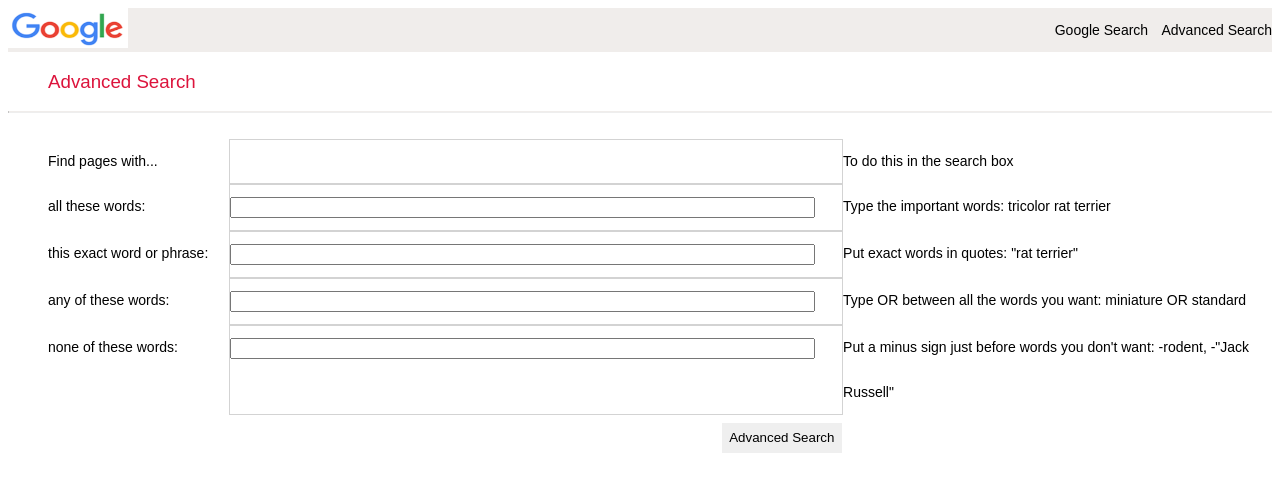
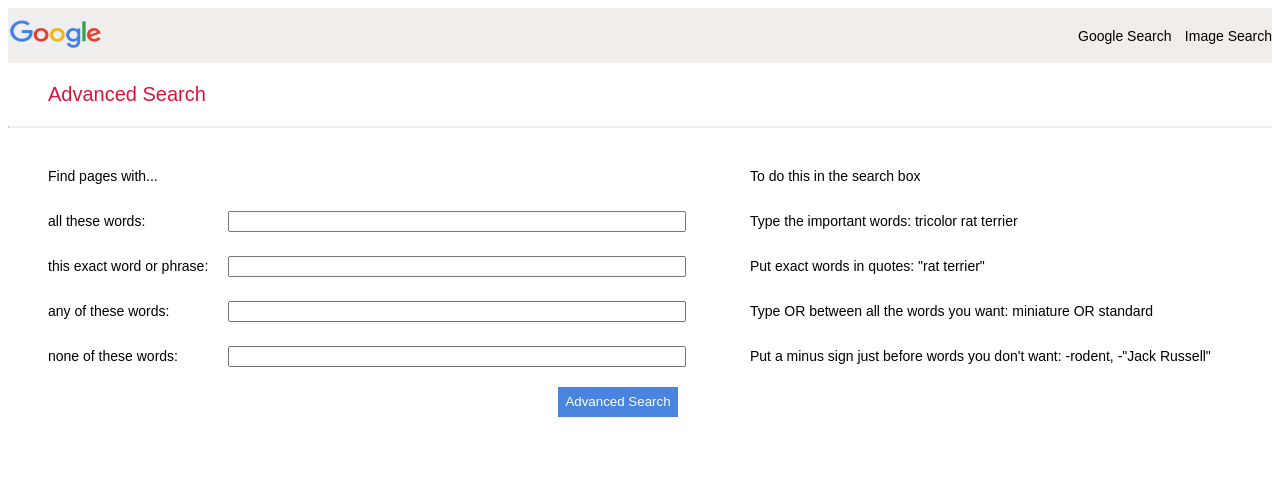
Before and after one commit to tomunoz/search, a plain HTML site: page advancedsearch.html in a window 1280 px wide. Drawn offline with Linux system fonts and the light colour scheme.

Commit message:
Completed project 0

```diff
--- a/advancedsearch.html
+++ b/advancedsearch.html
@@ -7,18 +7,11 @@
 </head>
 
 <body>
-    <!--
-    <div class="flexsearchnav">
-        <div class="leftnav"><img id="advancedlogo" src="GoogleAdvanced.png"></div>
-        <div class="rightnav"><a href="index.html">Google Search</a> &nbsp;&nbsp; <a href="advancedsearch.html">Advanced
-                Search</a></div>
-    </div>
--->
 
     <div class="flexsearchnav">
-        <div class="leftnav"><img id="advancedlogo" src="GoogleAdvanced.png"></div>
+        <div class="leftnav"><img id="advancedlogo" src="GoogleAdvanced2.png"></div>
         <div class="middlenav"><a href="index.html">Google Search</a></div>&nbsp&nbsp&nbsp
-        <div class="rightnav"><a href="advancedsearch.html">Advanced Search</a></div>
+        <div class="rightnav"><a href="imagesearch.html">Image Search</a></div>
     </div>
 
 
@@ -32,37 +25,37 @@
         <form action="https://www.google.com/search">
             <div class="flex-container">
                 <div class="leftcolumn">Find pages with...</div>
-                <div class="middlecolumn"></div>
+                <div class="middlecolumn"><input type="hidden" class="middlecolumninput"></div>
                 <div class="rightcolumn">To do this in the search box</div>
             </div>
             <div class="flex-container">
                 <div class="leftcolumn">all these words:</div>
-                <div class="middlecolumn"><input type="text" name="as_q" size="70%"></div>
+                <div class="middlecolumn"><input type="text" name="as_q" class="middlecolumninput"></div>
                 <div class="rightcolumn">Type the important words: tricolor rat terrier</div>
             </div>
 
             <div class="flex-container">
                 <div class="leftcolumn">this exact word or phrase:</div>
-                <div class="middlecolumn"><input type="text" name="as_epq" size="70%"></div>
+                <div class="middlecolumn"><input type="text" name="as_epq" class="middlecolumninput"></div>
                 <div class="rightcolumn">Put exact words in quotes: "rat terrier"</div>
             </div>
 
             <div class="flex-container">
                 <div class="leftcolumn">any of these words:</div>
-                <div class="middlecolumn"><input type="text" name="as_oq" size="70%"></div>
+                <div class="middlecolumn"><input type="text" name="as_oq" class="middlecolumninput"></div>
                 <div class="rightcolumn">Type OR between all the words you want: miniature OR standard</div>
             </div>
 
             <div class="flex-container">
                 <div class="leftcolumn">none of these words:</div>
-                <div class="middlecolumn"><input type="text" name="as_eq" size="70%"></div>
+                <div class="middlecolumn"><input type="text" name="as_eq" class="middlecolumninput"></div>
                 <div class="rightcolumn">Put a minus sign just before words you don't want: -rodent, -"Jack Russell"
                 </div>
             </div>
 
             <div class="flex-container">
                 <div class="leftcolumn"></div>
-                <div class="middlecolumnsubmit"><input type="submit" value="Advanced Search" size="60%"></div>
+                <div class="middlecolumnsubmit"><input type="submit" value="Advanced Search" class="middlecolumnsub"></div>
                 <div class="rightcolumn"></div>
             </div>
 
--- a/search.css
+++ b/search.css
@@ -1,10 +1,11 @@
+
+/* General formatting for body section */
+
 body {
     font-family: Arial, Helvetica, sans-serif;
 }
 
-hr.solid {
-    border-top: 1px solid #f0edeb;
-  }
+  /* Google logo images for each page */
 
 #searchlogo {
     display: block;
@@ -25,9 +26,11 @@ hr.solid {
 }
 
 #advancedlogo {
-    height: 40px;
-    width: 120px;
+    height: 35px;
+    width: 95px;
 }
+
+/* Placement and behavior of inputs forms for search, feeling lucky, and images (not Advanced Search) */
 
 #search-and-lucky {
     margin: auto;
@@ -64,10 +67,7 @@ input[type="submit"]:hover {
     border: 1px solid lightgray;
 }
 
-.searchnav {
-    text-align: right;
-    vertical-align: middle;
-}
+/* URL links at top right of page to other search pages */
 
 a {
     color: black;
@@ -80,6 +80,8 @@ a:hover {
     text-decoration: underline;
 }
 
+/* Flexbox container definition and positioning for fields in Advanced Search page */
+
 .flex-container {
     display: flex;
 }
@@ -90,68 +92,84 @@ a:hover {
 }
 
 .leftcolumn {
-    flex-grow: 1;
+    flex-grow: 0;
+    flex-shrink: 0;
     width: 180px;
 }
 
 .middlecolumn {
-    flex-grow: 1;
-    width: 50%;
-    border: 1px solid lightgray;
+    flex: 1;
+ /*   width: 50%; */
 }
 
 .rightcolumn {
-    flex-grow: 1;
-    width: 35%;
+    flex: 1;
+/*    width: 35%; */
 }
+
+.middlecolumninput {
+    width: 450px;
+}
+
+/* Nav border at top of Search and Images Search page (not Advanced Search) */
+
+.searchnav {
+    text-align: right;
+    vertical-align: middle;
+}
+
+/* Nav border at top of Advanced Search page */
 
 .flexsearchnav {
     display: flex;
     background-color: #f0edeb;
     align-items: center;
+    height: 55px;
 }
-
-/*
-.flexsearchnav>div {
-    width: 100%;
-    line-height: 40px;
-    font-size: 14px;
-    background-color: #f0edeb;
-    display: inline-block;
-}
-*/
-/*
-.leftnav {
-    text-align: left;
-}
-*/
 
 .middlenav {
     margin-left: auto;
 }
 
-/*
-.rightnav {
-    text-align: right;
-    vertical-align: middle;
-}
-*/
+/* "Advanced Search" header title above search fields in Advanced Search page */
+
 h3 {
     color: crimson;
     font-weight: normal;
     padding-left: 40px;
+    font-size: 20px;
 }
+
+/* Horizontal divider line above search fields in Advanced Search page */
+
+hr.solid {
+    border-top: 1px solid #f0edeb;
+  }
+
+/* Padding on left side for search fieds content in Advanced Search page */
 
 #allcontent {
     padding-left: 40px;
 }
 
 .middlecolumnsubmit {
+    width: 450px;
     text-align: right;
-    width: 50%;
 }
 
-.middlecolumnsubmit.input[type="submit"] {
-    background-color: blue;
+.middlecolumnsub {
     color: white;
+    background-color: #4985de;
 }
+
+/* Make right column of Advanced Search disappear when screen size is less than some walue */
+@media screen and (max-width: 1150px) {
+    .rightcolumn {
+      display: none;
+    }
+    .leftcolumn {
+        flex-grow: 0;
+        flex-shrink: 0;
+    }
+
+}
```
Also changed, not shown: GoogleAdvanced2.png (added).
